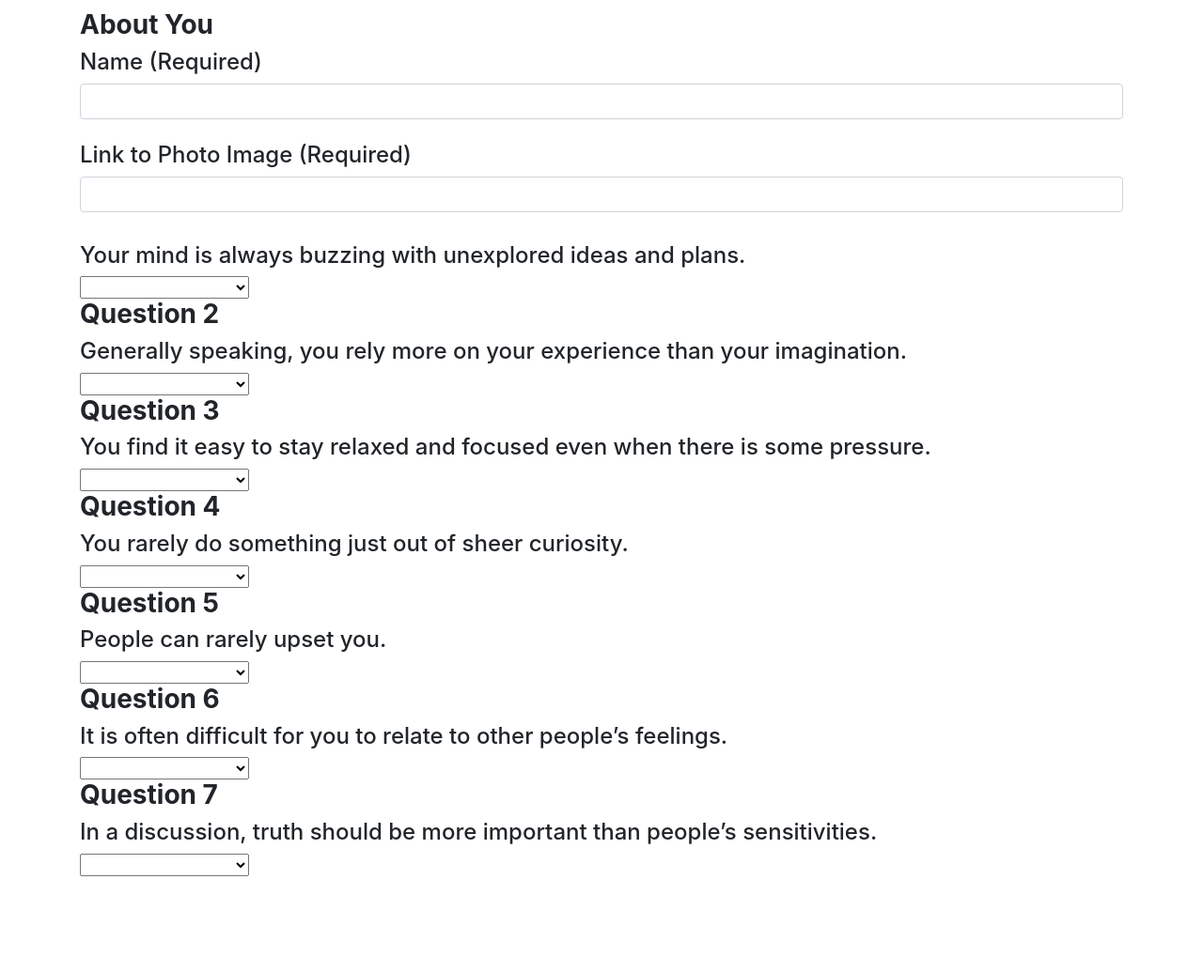
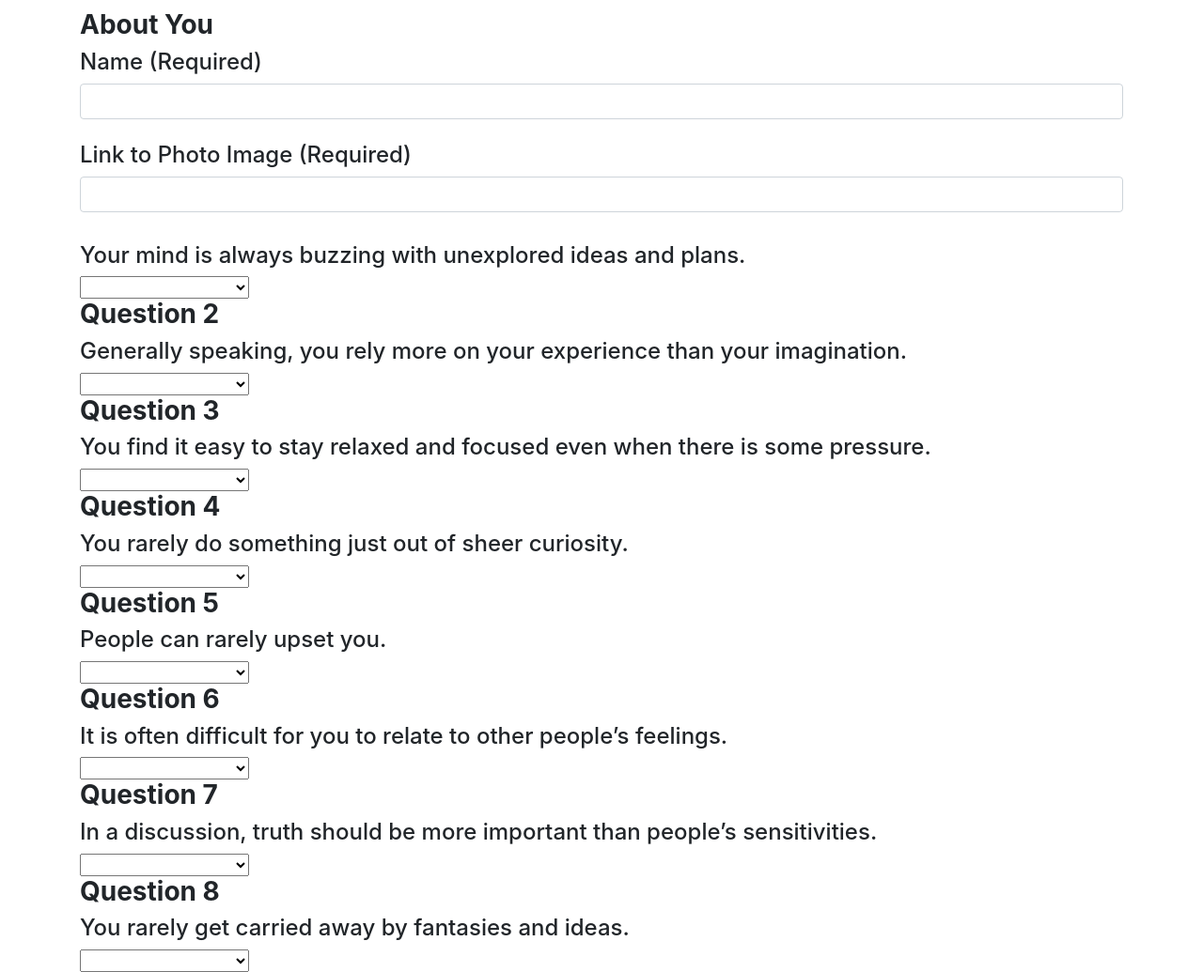
Before and after one commit to JoshBal117/FriendFinder, a website: page app/public/survey.html in a window 1280 px wide. Shown: the part 60-1095 px from the top of the page at 94% size. Before the commit the page ends 993 px from the top, so only its background shows below. Drawn offline with nearby package versions, Linux system fonts and the light colour scheme.

Commit message:
now we have question 8

```diff
--- a/app/public/survey.html
+++ b/app/public/survey.html
@@ -104,6 +104,17 @@
       <option value="5">5 (Strongly Agree)</option>
     </select>
 
+    <h3><strong>Question 8</strong></h3>
+    <h4>You rarely get carried away by fantasies and ideas.</h4>
+    <select class="chosen-select" id="question8">
+      <option value=""></option>
+      <option value="1">1 (Strongly Disagree)</option>
+      <option value="2">2</option>
+      <option value="3">3</option>
+      <option value="4">4</option>
+      <option value="5">5 (Strongly Agree)</option>
+    </select>
+
     </div>
 </body>
 </html>
```
